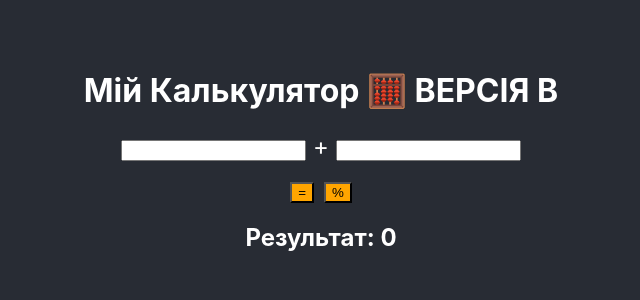
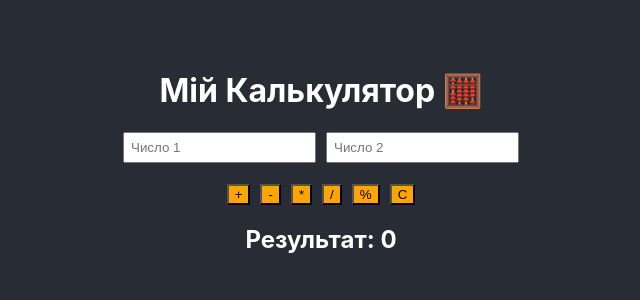
Before and after one commit to karolinabilokinpp2023-cmd/project1, a React (Create React App) app in the folder my-calc/: page / in a window 1280 px wide. Shown: the top 300 px of the page, without its empty margins (319-959 px from the left). Built offline with nearby package versions, Linux system fonts and the light colour scheme.

Commit message:
Додано операції калькулятора та винесено логіку в utils

```diff
--- a/my-calc/src/App.js
+++ b/my-calc/src/App.js
@@ -1,47 +1,116 @@
 import React, { useState } from 'react';
+import {
+  requireTwoNumbers,
+  requireOneNumber,
+  add,
+  subtract,
+  multiply,
+  divide,
+  percent,
+} from './utils/calc';
 
 function App() {
   const [num1, setNum1] = useState('');
   const [num2, setNum2] = useState('');
   const [result, setResult] = useState(0);
 
+  const handleClear = () => {
+    setNum1('');
+    setNum2('');
+    setResult(0);
+  };
+
   const handleAdd = () => {
-    if (num1 === '' || num2 === '') {
-      setResult('Введіть числа');
-      return;
-    }
-    setResult(Number(num1) + Number(num2));
+    const r = requireTwoNumbers(num1, num2);
+    if (!r.ok) return setResult(r.error);
+    setResult(add(r.a, r.b));
+  };
+
+  const handleSubtract = () => {
+    const r = requireTwoNumbers(num1, num2);
+    if (!r.ok) return setResult(r.error);
+    setResult(subtract(r.a, r.b));
+  };
+
+  const handleMultiply = () => {
+    const r = requireTwoNumbers(num1, num2);
+    if (!r.ok) return setResult(r.error);
+    setResult(multiply(r.a, r.b));
+  };
+
+  const handleDivide = () => {
+    const r = requireTwoNumbers(num1, num2);
+    if (!r.ok) return setResult(r.error);
+
+    const d = divide(r.a, r.b);
+    if (!d.ok) return setResult(d.error);
+
+    setResult(d.value);
   };
 
   const handlePercent = () => {
-    if (num1 === '') {
-      setResult('Введіть число');
-      return;
-    }
-    setResult(Number(num1) / 100);
+    const r = requireOneNumber(num1);
+    if (!r.ok) return setResult(r.error);
+    setResult(percent(r.a));
   };
 
   return (
-    <div style={{ padding: '50px', textAlign: 'center', backgroundColor: '#282c34', minHeight: '100vh', color: 'white' }}>
+    <div
+      style={{
+        padding: '50px',
+        textAlign: 'center',
+        backgroundColor: '#282c34',
+        minHeight: '100vh',
+        color: 'white',
+      }}
+    >
+      <h1>Мій Калькулятор 🧮</h1>
 
-      <h1>Мій Калькулятор 🧮 ВЕРСІЯ В</h1>
+      <div style={{ marginBottom: '16px' }}>
+        <input
+          type="number"
+          value={num1}
+          onChange={(e) => setNum1(e.target.value)}
+          placeholder="Число 1"
+          style={{ padding: '6px', marginRight: '10px' }}
+        />
 
-
-      <input type="number" value={num1} onChange={(e) => setNum1(e.target.value)} />
-      <span style={{ fontSize: '24px' }}> + </span>
-      <input type="number" value={num2} onChange={(e) => setNum2(e.target.value)} />
+        <input
+          type="number"
+          value={num2}
+          onChange={(e) => setNum2(e.target.value)}
+          placeholder="Число 2"
+          style={{ padding: '6px' }}
+        />
+      </div>
 
       <div style={{ marginTop: '20px' }}>
         <button style={{ backgroundColor: 'orange', marginRight: '10px' }} onClick={handleAdd}>
-          =
+          +
         </button>
 
-        <button style={{ backgroundColor: 'orange' }} onClick={handlePercent}>
+        <button style={{ backgroundColor: 'orange', marginRight: '10px' }} onClick={handleSubtract}>
+          -
+        </button>
+
+        <button style={{ backgroundColor: 'orange', marginRight: '10px' }} onClick={handleMultiply}>
+          *
+        </button>
+
+        <button style={{ backgroundColor: 'orange', marginRight: '10px' }} onClick={handleDivide}>
+          /
+        </button>
+
+        <button style={{ backgroundColor: 'orange', marginRight: '10px' }} onClick={handlePercent}>
           %
+        </button>
+
+        <button style={{ backgroundColor: 'orange' }} onClick={handleClear}>
+          C
         </button>
       </div>
 
-      <h2>Результат: {result}</h2>
+      <h2 style={{ marginTop: '20px' }}>Результат: {result}</h2>
     </div>
   );
 }
--- /dev/null
+++ b/my-calc/src/utils/calc.js
@@ -0,0 +1,31 @@
+// my-calc/src/utils/calc.js
+
+export const parseNumber = (value) => {
+  if (value === '' || value === null || value === undefined) return null;
+  const n = Number(value);
+  return Number.isFinite(n) ? n : null;
+};
+
+export const requireTwoNumbers = (aStr, bStr) => {
+  const a = parseNumber(aStr);
+  const b = parseNumber(bStr);
+  if (a === null || b === null) return { ok: false, error: 'Введіть два числа' };
+  return { ok: true, a, b };
+};
+
+export const requireOneNumber = (aStr) => {
+  const a = parseNumber(aStr);
+  if (a === null) return { ok: false, error: 'Введіть число' };
+  return { ok: true, a };
+};
+
+export const add = (a, b) => a + b;
+export const subtract = (a, b) => a - b;
+export const multiply = (a, b) => a * b;
+
+export const divide = (a, b) => {
+  if (b === 0) return { ok: false, error: 'Ділення на нуль неможливе' };
+  return { ok: true, value: a / b };
+};
+
+export const percent = (a) => a / 100;
```
Also changed, not shown: 1 other file (tests, documents, lock files or other folders).
